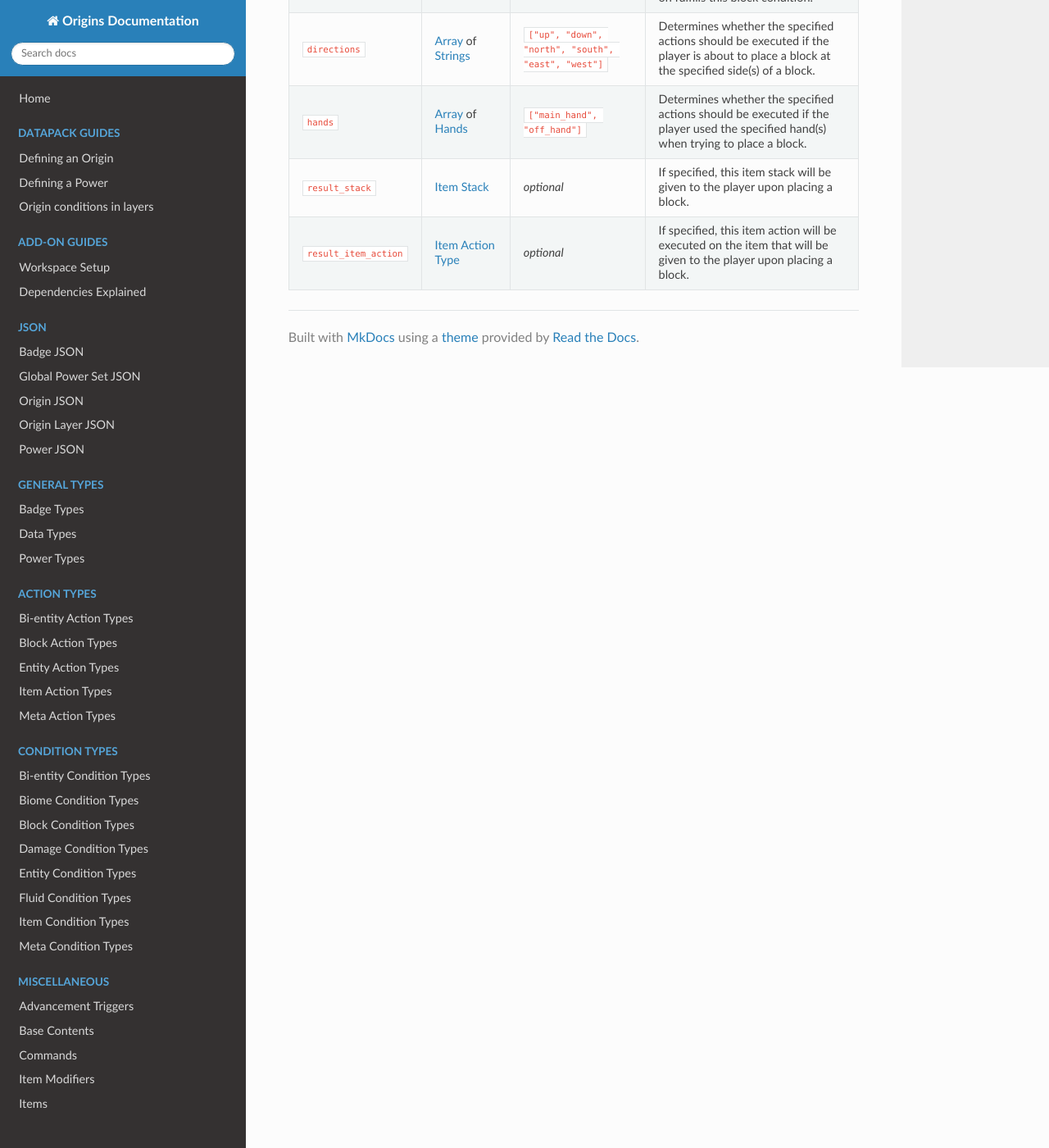
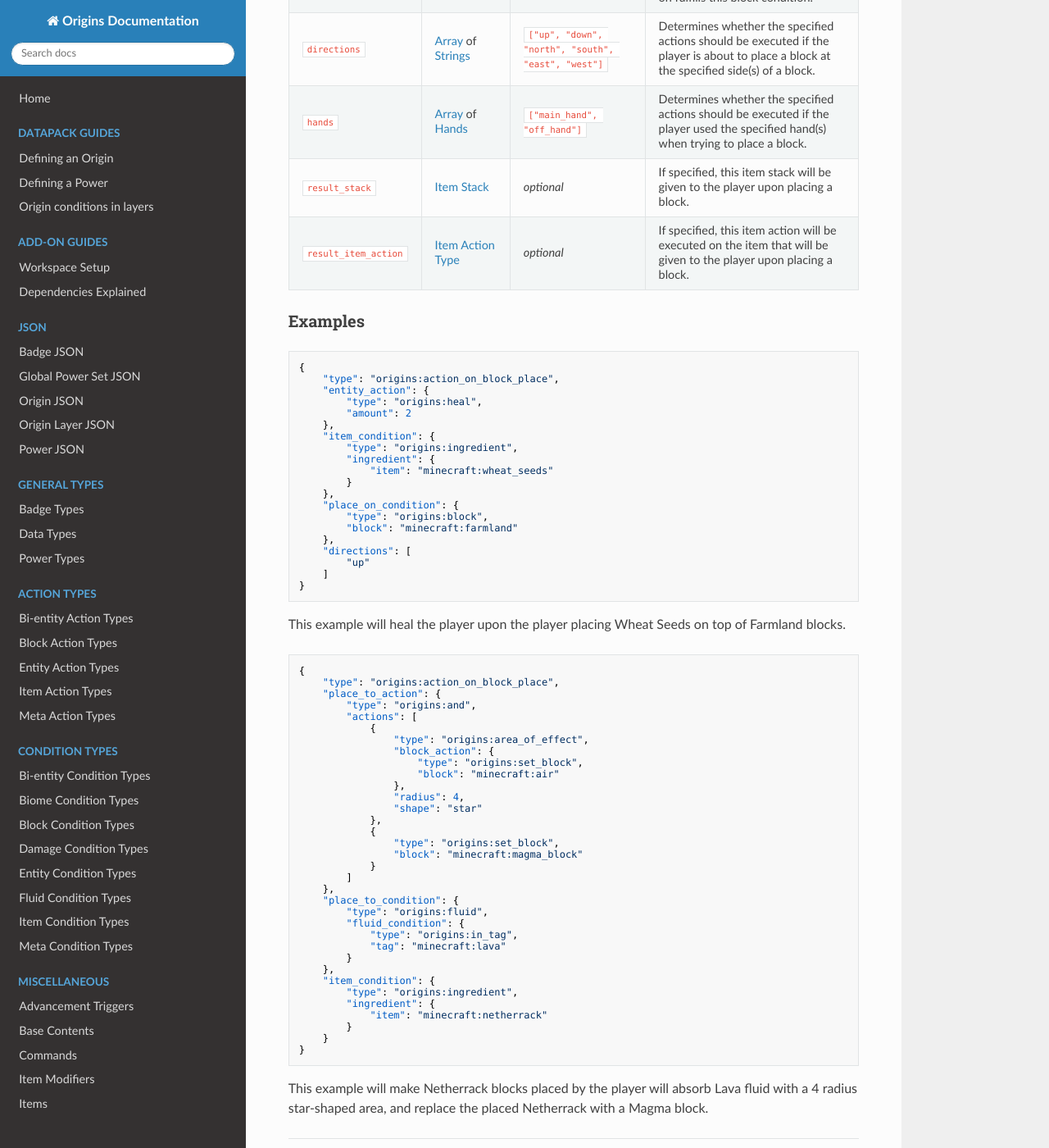
Before and after one commit to apace100/origins-docs, an MkDocs documentation site: the page built from docs/types/power_types/action_on_block_place.md, in a window 1280 px wide and 1400 px high, scrolled down 1045 px. Shown: the whole window at 82% size. Built offline with MkDocs 1.6.1, drawn with Linux system fonts in a browser that asks for light colours; nearby versions of some CDN libraries.

Commit message:
Updated `action_on_block_place` (Power type) + Added examples

````diff
--- a/docs/types/power_types/action_on_block_place.md
+++ b/docs/types/power_types/action_on_block_place.md
@@ -35,4 +35,67 @@ Field | Type | Default | Description
 `result_item_action` | [Item Action Type](../item_action_types.md) | *optional* | If specified, this item action will be executed on the item that will be given to the player upon placing a block.
 
 
-[//]: <> (TODO: Add examples)
+###	Examples
+
+```json
+{
+	"type": "origins:action_on_block_place",
+	"entity_action": {
+		"type": "origins:heal",
+		"amount": 2
+	},
+	"item_condition": {
+		"type": "origins:ingredient",
+		"ingredient": {
+			"item": "minecraft:wheat_seeds"
+		}
+	},
+	"place_on_condition": {
+		"type": "origins:block",
+		"block": "minecraft:farmland"
+	},
+	"directions": [
+		"up"
+	]
+}
+```
+This example will heal the player upon the player placing Wheat Seeds on top of Farmland blocks.
+<br>
+
+```json
+{
+	"type": "origins:action_on_block_place",
+	"place_to_action": {
+		"type": "origins:and",
+		"actions": [
+			{
+				"type": "origins:area_of_effect",
+				"block_action": {
+					"type": "origins:set_block",
+					"block": "minecraft:air"
+				},
+				"radius": 4,
+				"shape": "star"
+			},
+			{
+				"type": "origins:set_block",
+				"block": "minecraft:magma_block"
+			}
+		]
+	},
+	"place_to_condition": {
+		"type": "origins:fluid",
+		"fluid_condition": {
+			"type": "origins:in_tag",
+			"tag": "minecraft:lava"
+		}
+	},
+	"item_condition": {
+		"type": "origins:ingredient",
+		"ingredient": {
+			"item": "minecraft:netherrack"
+		}
+	}
+}
+```
+This example will make Netherrack blocks placed by the player will absorb Lava fluid with a 4 radius star-shaped area, and replace the placed Netherrack with a Magma block.
````
